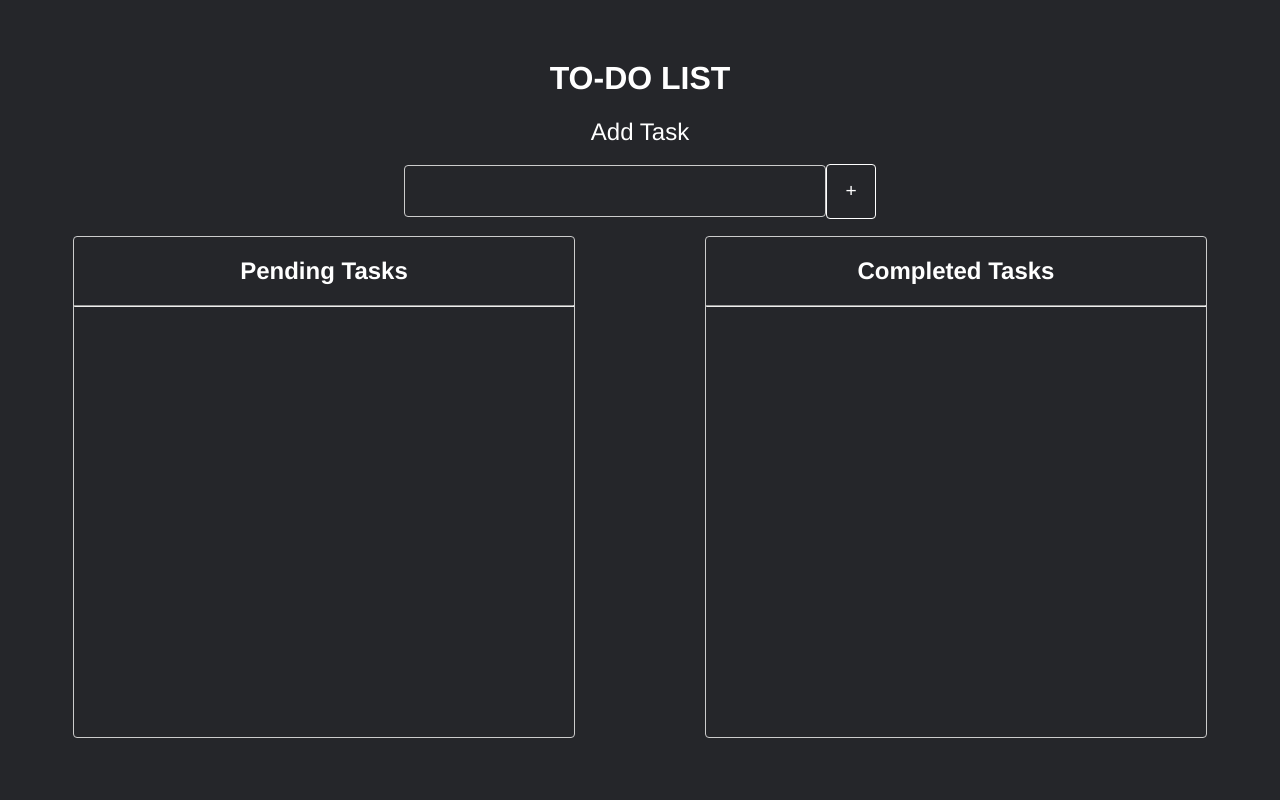
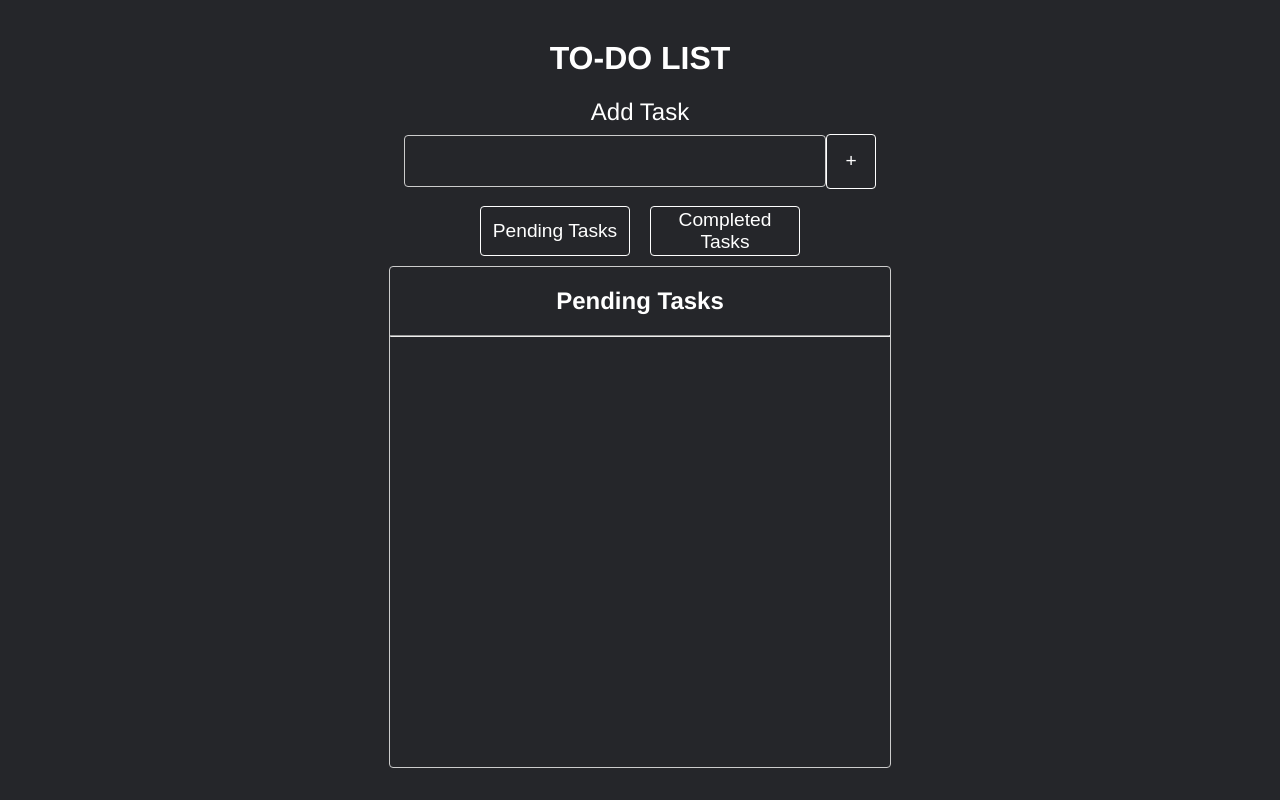
Before and after one commit to ashishrwt19/todolist, a Nuxt app: page / in a window 1280 px wide. Built offline with nearby package versions, Linux system fonts and the light colour scheme.

Commit message:
Change layout a bit and fixed the checkbox issue

```diff
--- a/components/ListItem.vue
+++ b/components/ListItem.vue
@@ -1,9 +1,9 @@
 <template>
   <div>
     <label class="task" @change="$emit('clicked', task)">
-      <input type="checkbox" :checked="isChecked" />
+      <input id="checkbox" type="checkbox" :checked= "task[1]"/>
       <span class="checkmark"></span>
-      <span>{{ task }}</span>
+      <span>{{ task[0] }}</span>
 
       <button @click="$emit('delete', task)">-</button>
     </label>
@@ -16,11 +16,17 @@ export default {
   created() {
     console.log(typeof this.isChecked);
   },
-  props: { task: String,
-  isChecked:{
-    type:Boolean,
-    default:false
-    } },
+  props: {
+    task: Array,
+    isChecked: {
+      type: Boolean,
+      default: false,
+    },
+  },
+  updated() {
+    const checkbox = this.$el.querySelectorAll("#checkbox")[0];
+    checkbox.checked = this.isChecked;
+  },
 };
 </script>
 
@@ -50,7 +56,6 @@ button {
   margin-left: auto;
 }
 
-/* Hide the browser's default checkbox */
 .task input {
   position: absolute;
   opacity: 0;
@@ -59,7 +64,6 @@ button {
   width: 0;
 }
 
-/* Create a custom checkbox */
 .checkmark {
   position: absolute;
   top: 50%;
@@ -71,29 +75,24 @@ button {
   background-color: #25262a;
 }
 
-/* On mouse-over, add a grey background color */
 .task:hover input ~ .checkmark {
   background-color: #35363b;
 }
 
-/* When the checkbox is checked, add a blue background */
 .task input:checked ~ .checkmark {
   background-color: #25262a;
 }
 
-/* Create the checkmark/indicator (hidden when not checked) */
 .checkmark:after {
   content: "";
   position: absolute;
   display: none;
 }
 
-/* Show the checkmark when checked */
 .task input:checked ~ .checkmark:after {
   display: block;
 }
 
-/* Style the checkmark/indicator */
 .task .checkmark:after {
   left: 9px;
   top: 5px;
--- a/pages/index.vue
+++ b/pages/index.vue
@@ -4,10 +4,18 @@
     <label>Add Task</label>
     <div class="newTaskContainer">
       <input class="inputTextField" @keyup.enter="submitTask" type="text" />
-      <button @click="submitTask">+</button>
+      <button class="add" @click="submitTask">+</button>
     </div>
+
+    <div class="buttonContainer">
+      <button class="taskButton" @click="currentWindow ='Pending'">Pending Tasks</button>
+      <button class="taskButton" @click="currentWindow ='Completed'">Completed Tasks</button>
+    </div>
+
     <div class="listContainer">
+
       <TaskList
+      v-if="currentWindow==='Pending'"
         :isChecked="false"
         heading="Pending Tasks"
         :listItems="pendingTasks"
@@ -15,6 +23,7 @@
         @delete="taskDelete($event)"
       />
       <TaskList
+      v-if="currentWindow==='Completed'"
         heading="Completed Tasks"
         :isChecked="true"
         :listItems="completedTasks"
@@ -33,6 +42,7 @@ export default {
 
   data() {
     return {
+      currentWindow: "Pending",
       pendingTasks: [],
       completedTasks: [],
     };
@@ -41,16 +51,19 @@ export default {
     submitTask() {
       const textInput = this.$el.querySelector(".inputTextField");
       if(textInput.value){
-      this.pendingTasks.push(textInput.value);
+      this.pendingTasks.push([textInput.value, false]);
       textInput.value = "";
       }
     },
+
+
     taskDone(item) {
-      this.completedTasks.push(item);
+      this.completedTasks.push([item[0],true]);
       this.pendingTasks.splice(this.pendingTasks.indexOf(item), 1);
+
     },
     taskPending(item) {
-      this.pendingTasks.push(item);
+      this.pendingTasks.push([item[0], false]);
       this.completedTasks.splice(this.completedTasks.indexOf(item), 1);
     },
     taskDelete(item) {
@@ -75,7 +88,7 @@ body {
   -webkit-font-smoothing: antialiased;
   -moz-osx-font-smoothing: grayscale;
   text-align: center;
-  margin-top: 60px;
+  margin-top: 40px;
 }
 </style>
 
@@ -96,7 +109,7 @@ label {
   display: flex;
   justify-content: center;
   align-items: center;
-  margin: 20px;
+  margin: 10px;
   height: 50px;
 }
 .inputTextField {
@@ -111,7 +124,7 @@ label {
   height: 100%;
 }
 
-button {
+.add {
   border-radius: 4px;
   border: 1px solid #ffffff;
   color: white;
@@ -121,4 +134,21 @@ button {
   background-color: #25262a;
   height: 109%;
 }
+.taskButton{
+  border-radius: 4px;
+  border: 1px solid #ffffff;
+  color: white;
+  font-size: larger;
+  width: 150px;
+  cursor: pointer;
+  height: 50px;
+  margin: 10px;
+  background-color: #25262a;
+}
+.buttonContainer{
+  display: flex;
+  align-items: center;
+  justify-content: center;
+
+}
 </style>
```
